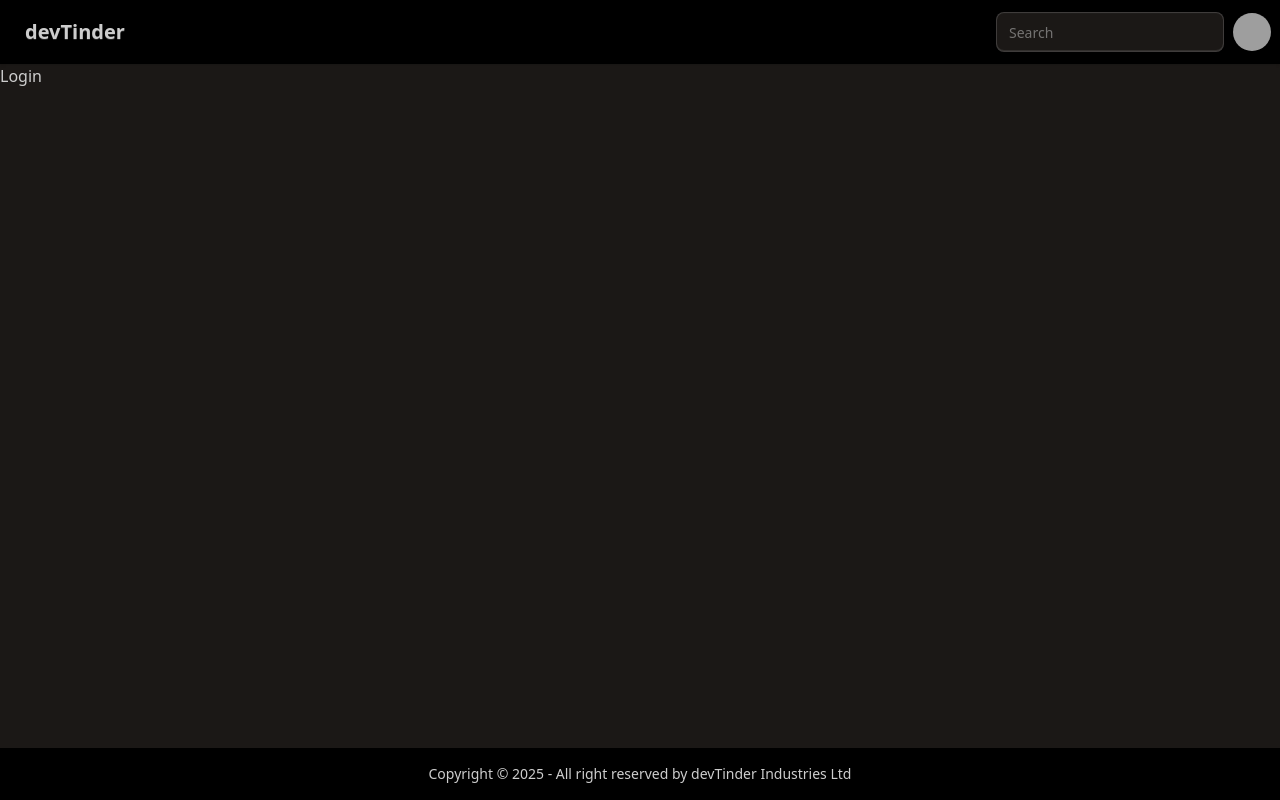
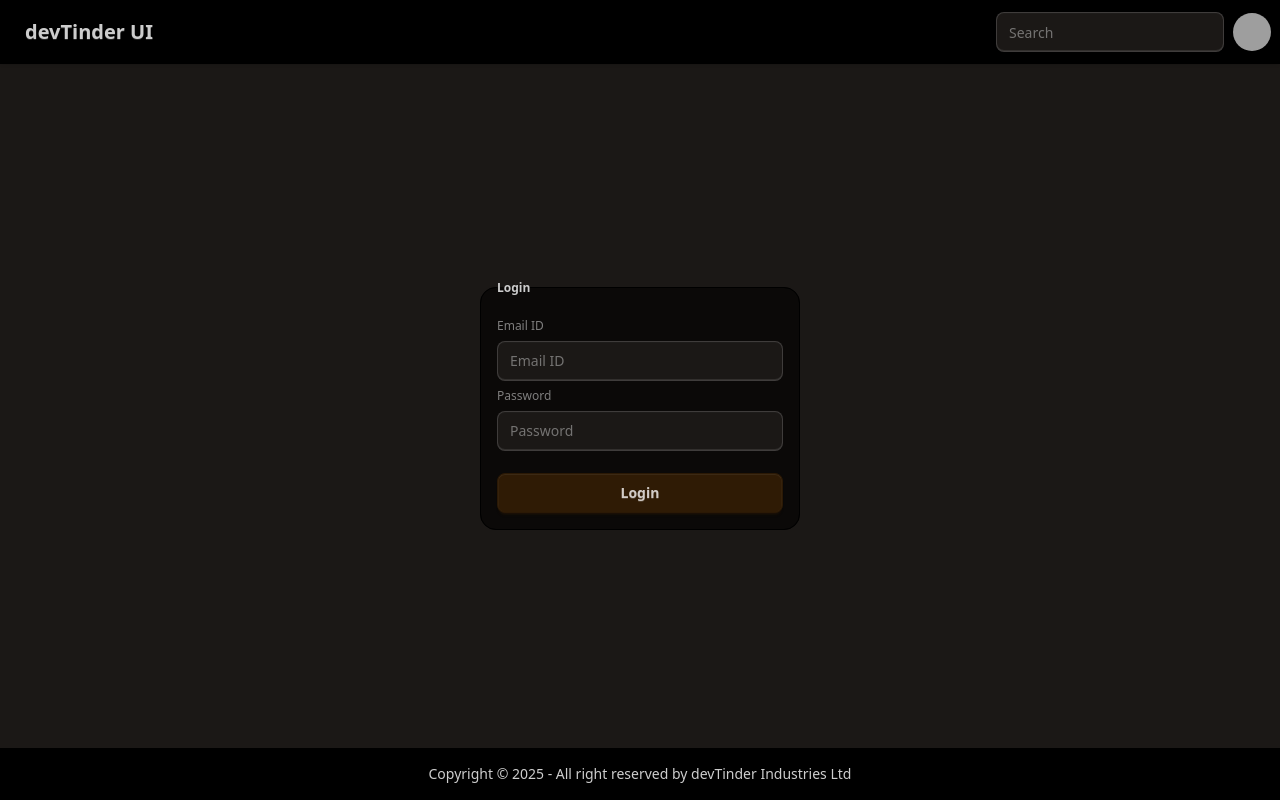
Before and after one commit to arnavBhardwaj7/devtinder-fe, a React (Vite) app: page /login in a window 1280 px wide. Built offline with nearby package versions, Linux system fonts and the light colour scheme; grey boxes are pictures that could not be loaded.

Commit message:
login page UI and axios installed

```diff
--- a/package.json
+++ b/package.json
@@ -11,6 +11,7 @@
   },
   "dependencies": {
     "@tailwindcss/vite": "^4.1.11",
+    "axios": "^1.11.0",
     "react": "^19.1.0",
     "react-dom": "^19.1.0",
     "react-router-dom": "^7.7.1",
--- a/src/Login.jsx
+++ b/src/Login.jsx
@@ -1,8 +1,44 @@
-import React from 'react'
+import axios from 'axios';
+import React, { useState } from 'react'
 
 function Login() {
+
+  const [emailID, setEmailID] = useState("")
+  const [password, setPassword] = useState("");
+
+  const loginAPI = async () => {
+      const data =  await axios.post("http://localhost:3000/login",{"emailID": emailID, "password": password})
+      console.log("DATA:", data);
+  }
+
   return (
-    <div>Login</div>
+    <div className="flex items-center justify-center min-h-screen">
+      <fieldset className="fieldset bg-base-200 border-base-300 rounded-box w-xs border p-4 ">
+        <legend className="fieldset-legend">Login</legend>
+
+        <label className="label">Email ID</label>
+        <input
+            type="email"
+            value={emailID}
+            onChange={(event)=>{ setEmailID(event.target.value) }}
+            className="input"
+            placeholder="Email ID"
+        />
+
+        <label className="label">Password</label>
+        <input
+            type="password"
+            className="input"
+            placeholder="Password"
+            value={password}
+            onChange={(event) => {setPassword(event.target.value)}}
+        />
+
+        <button className="btn btn-neutral mt-4" onClick={() => {
+            loginAPI()
+        }}>Login</button>
+      </fieldset>
+    </div>
   )
 }
 
--- a/src/Navbar.jsx
+++ b/src/Navbar.jsx
@@ -2,9 +2,9 @@ import React from 'react'
 
 const Navbar = () => {
   return (
-    <div data-theme="halloween" className="navbar bg-base-300 shadow-sm">
+    <div data-theme="halloween" className="navbar bg-base-300 shadow-sm fixed">
         <div className="flex-1">
-          <a className="btn btn-ghost text-xl">devTinder</a>
+          <a className="btn btn-ghost text-xl">devTinder UI</a>
         </div>
         <div className="flex gap-2">
           <input type="text" placeholder="Search" className="input input-bordered w-24 md:w-auto" />
```
Also changed, not shown: 1 other file (tests, documents, lock files or other folders).
